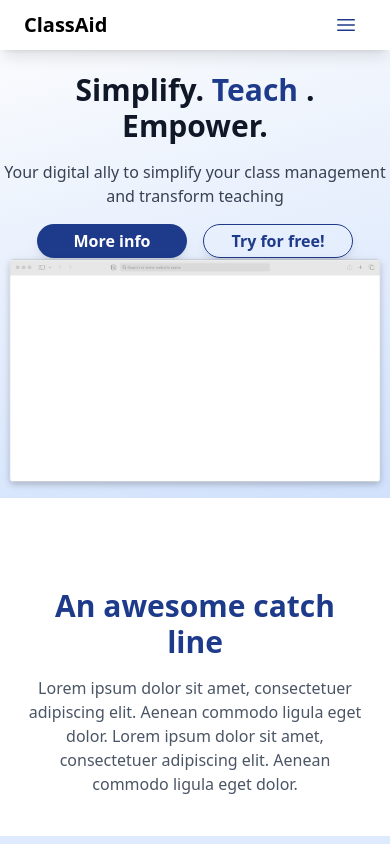
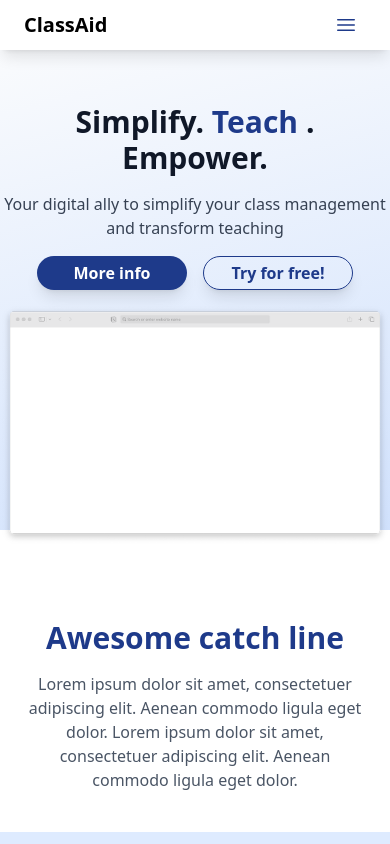
Before and after one commit to mmgonnar/classaid_frontend, a Next.js app: page / in a window 390 px wide. Shown: the top 844 px of the page. Built offline with nearby package versions, Linux system fonts and the light colour scheme.

Commit message:
feat: :art: Improved styling in Banner & TextComponent

```diff
--- a/components/Banner.jsx
+++ b/components/Banner.jsx
@@ -6,7 +6,7 @@ import Image from 'next/image';
 
 function Title() {
   return (
-    <section className="relative top-[-50px] bg-[linear-gradient(345deg,rgba(101,156,246,0.3),rgba(246,246,246,0.2))] pb-60 md:pt-20 md:pb-50">
+    <section className="relative top-[-50px] bg-[linear-gradient(345deg,rgba(101,156,246,0.3),rgba(246,246,246,0.2))] pt-8 pb-60 md:pt-20 md:pb-50">
       <div className="mx-auto w-screen max-w-screen-xl pt-18 sm:px-6 sm:py-10 lg:px-8 lg:py-32">
         <div className="relative mx-auto max-w-prose text-center">
           <h1 className="text-3xl font-bold text-gray-900 sm:text-5xl">
@@ -24,7 +24,7 @@ function Title() {
           </div>
           <Image
             src={browserScreen}
-            className="absolute top-[180px] left-1/2 w-full max-w-6xl -translate-x-1/2 transform object-contain"
+            className="absolute top-[200px] left-1/2 w-full max-w-6xl -translate-x-1/2 transform object-contain md:top-[170px]"
             alt="Browser screen image"
           />
         </div>
--- a/components/TextTemplate.jsx
+++ b/components/TextTemplate.jsx
@@ -19,7 +19,7 @@ function TextTemplate({
 }
 
 function TextBlock({
-  title = 'An awesome catch line',
+  title = 'Awesome catch line',
   text = 'Lorem ipsum dolor sit amet, consectetuer adipiscing elit. Aenean commodo ligula eget dolor. Lorem ipsum dolor sit amet, consectetuer adipiscing elit. Aenean commodo ligula eget dolor.',
 }) {
   return (
```
